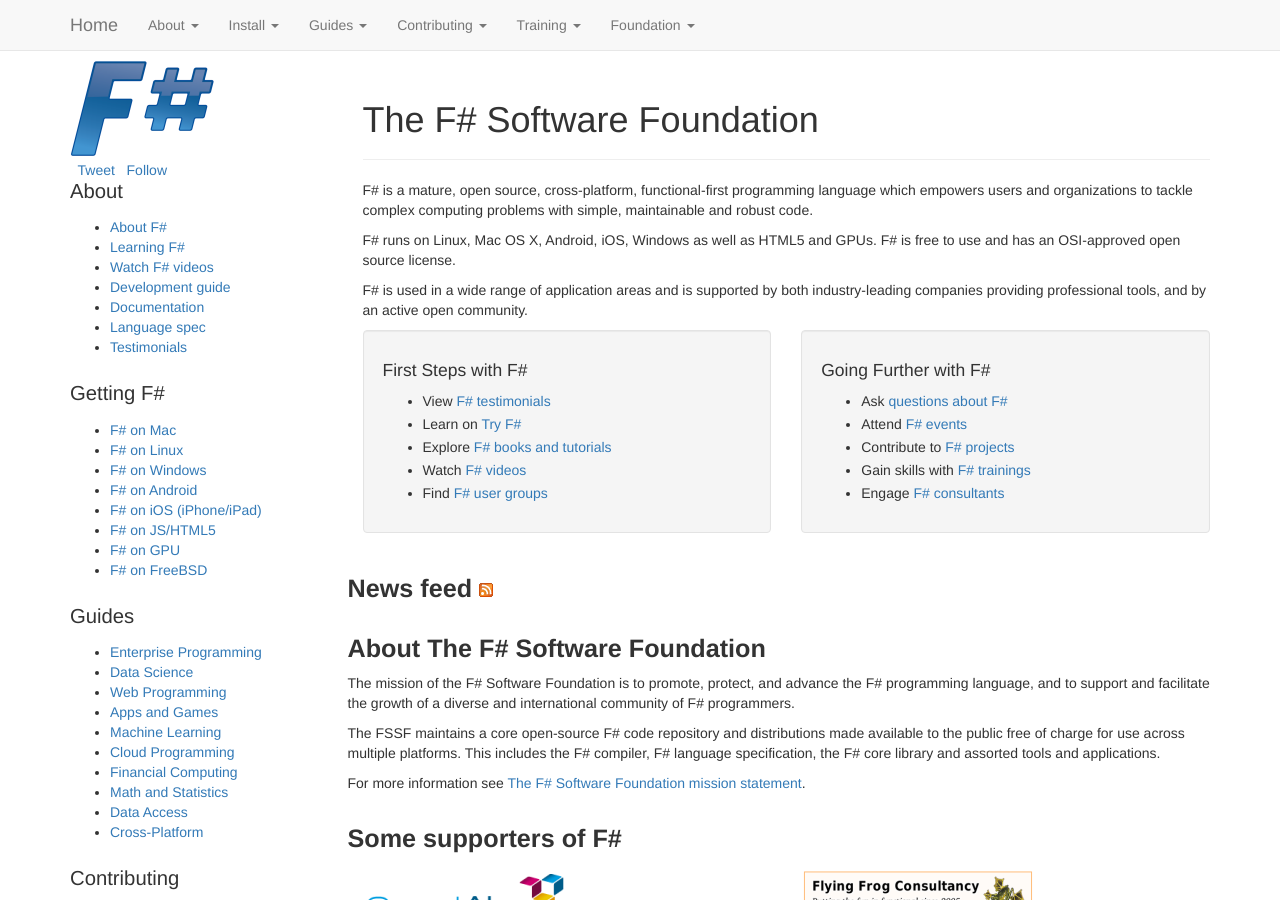
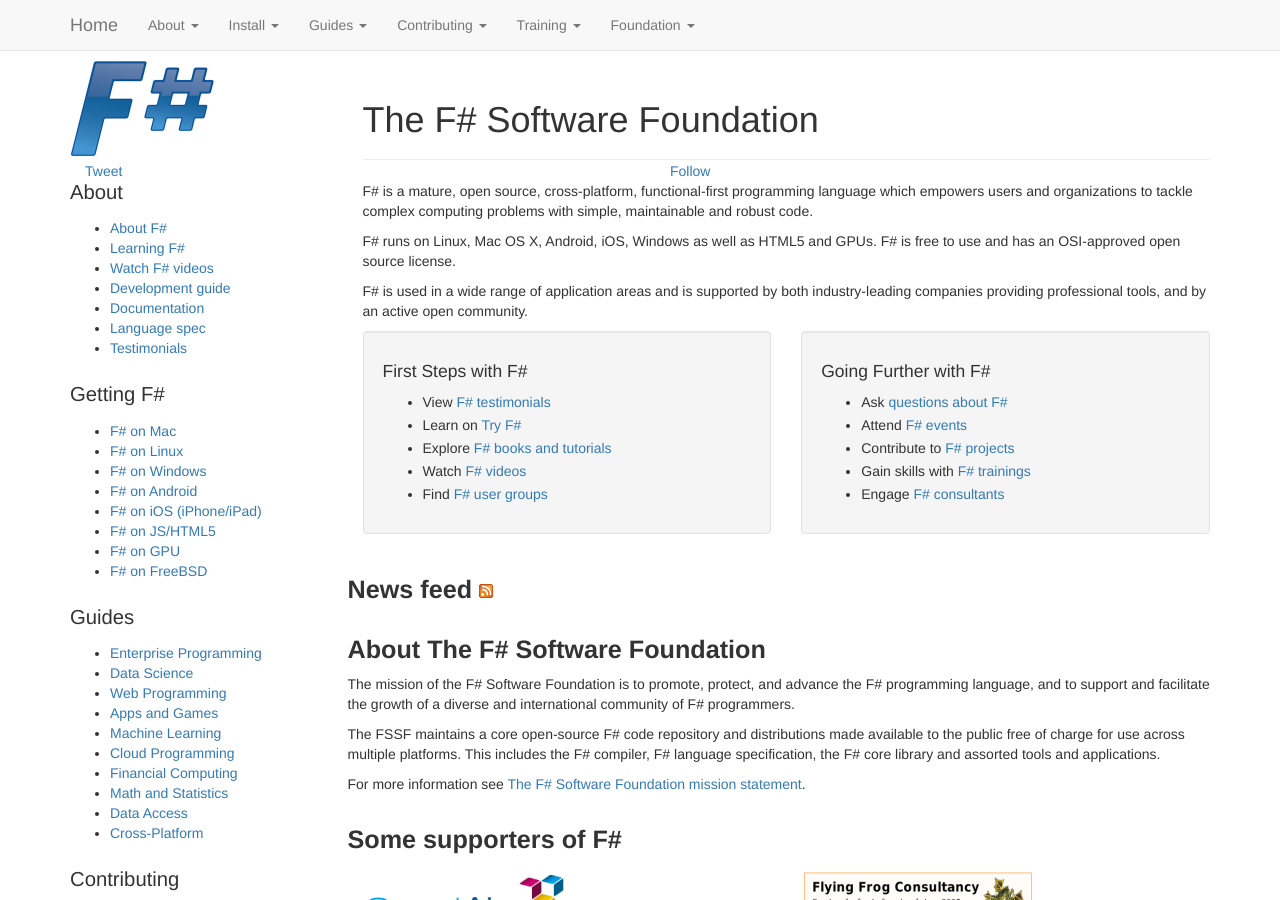
Before and after one commit to fsharp/fsharp.org, a Jekyll site: the page built from index.html, in a window 1280 px wide and 900 px high. Built offline with Jekyll 4.4.1, drawn with Linux system fonts in a browser that asks for light colours; nearby versions of some CDN libraries; some web fonts are replaced; comment, search, counter and statistics services are not loaded.

Commit message:
Update default.html

```diff
--- a/_layouts/default.html
+++ b/_layouts/default.html
@@ -142,15 +142,22 @@
         <div class="row">
             <div class="col-sm-3">
                 <a href="/"><img src="/img/logo.png" id="logo" alt="F# logo" class="img-responsive" /></a>
-                <div>
-                    <div class="fb-share-button" data-type="button"></div>
-                    &nbsp;
-                <a href="https://twitter.com/share" class="twitter-share-button" data-count="none" data-via="fsharporg" data-related="fsharporg" data-hashtags="fsharp">Tweet</a>
-                    <script>!function (d, s, id) { var js, fjs = d.getElementsByTagName(s)[0], p = /^http:/.test(d.location) ? 'http' : 'https'; if (!d.getElementById(id)) { js = d.createElement(s); js.id = id; js.src = p + '://platform.twitter.com/widgets.js'; fjs.parentNode.insertBefore(js, fjs); } }(document, 'script', 'twitter-wjs');</script>
-                    &nbsp;
-                 <a href="https://twitter.com/fsharporg" class="twitter-follow-button" data-show-count="false" data-show-screen-name="false">Follow</a>
-                <script>!function (d, s, id) { var js, fjs = d.getElementsByTagName(s)[0], p = /^http:/.test(d.location) ? 'http' : 'https'; if (!d.getElementById(id)) { js = d.createElement(s); js.id = id; js.src = p + '://platform.twitter.com/widgets.js'; fjs.parentNode.insertBefore(js, fjs); } }(document, 'script', 'twitter-wjs');</script>
-
+                <div class="container">
+                   <div class="row">
+                     <div class="col-xs-12">
+                        <div class="fb-like" data-href="https://developers.facebook.com/docs/plugins/" data-layout="button" data-action="like" data-show-faces="false" data-share="true"></div>
+                     </div>
+                   </div>
+                   <div class="row">
+                     <div class="col-xs-6">
+                      <a href="https://twitter.com/share" class="twitter-share-button" data-count="none" data-via="fsharporg" data-related="fsharporg" data-hashtags="fsharp">Tweet</a>
+                        <script>!function (d, s, id) { var js, fjs = d.getElementsByTagName(s)[0], p = /^http:/.test(d.location) ? 'http' : 'https'; if (!d.getElementById(id)) { js = d.createElement(s); js.id = id; js.src = p + '://platform.twitter.com/widgets.js'; fjs.parentNode.insertBefore(js, fjs); } }(document, 'script', 'twitter-wjs');</script>
+                     </div>
+                     <div class="col-xs-6">
+                       <a href="https://twitter.com/fsharporg" class="twitter-follow-button" data-show-count="false" data-show-screen-name="false">Follow</a>
+                       <script>!function (d, s, id) { var js, fjs = d.getElementsByTagName(s)[0], p = /^http:/.test(d.location) ? 'http' : 'https'; if (!d.getElementById(id)) { js = d.createElement(s); js.id = id; js.src = p + '://platform.twitter.com/widgets.js'; fjs.parentNode.insertBefore(js, fjs); } }(document, 'script', 'twitter-wjs');</script>
+                     </div>
+                   </div>
                 </div>
             </div>
             <div class="col-sm-9">
```
